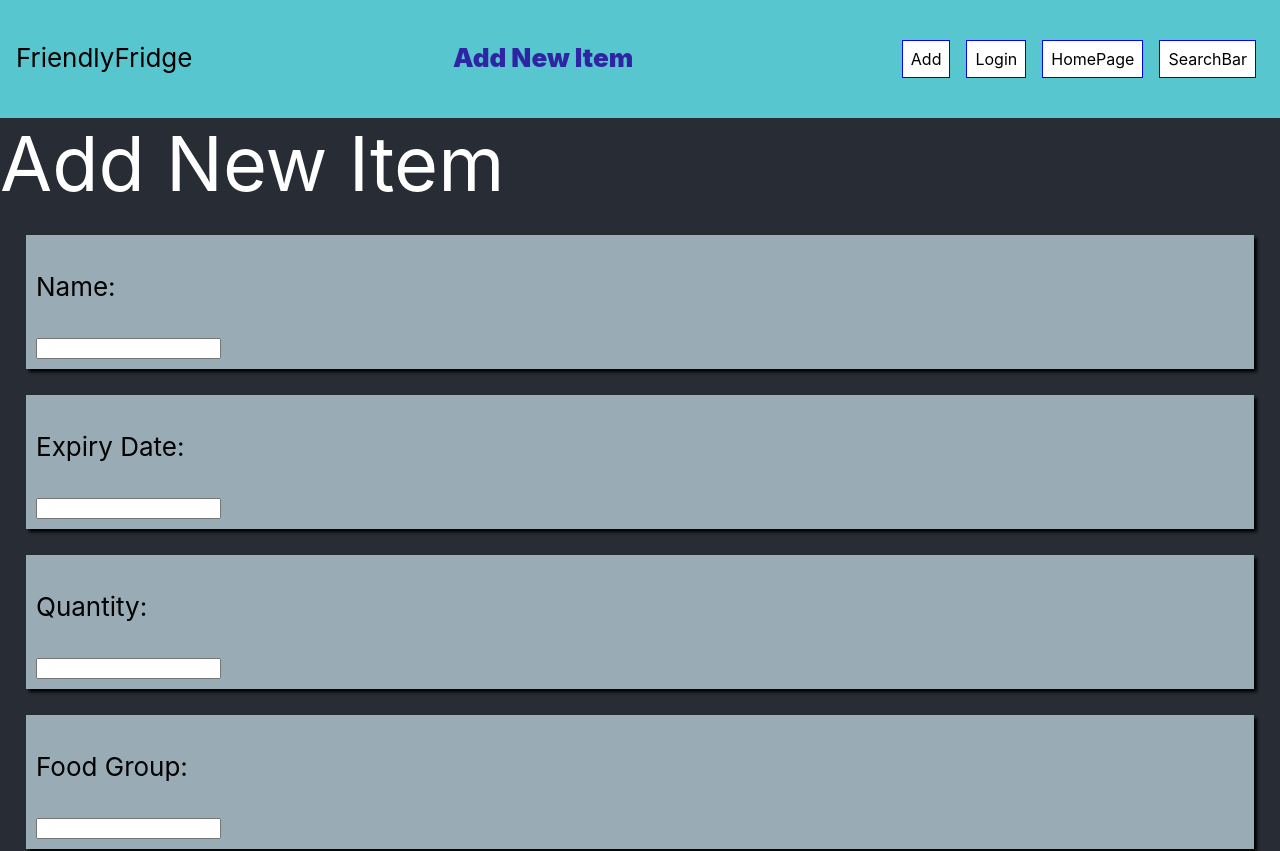
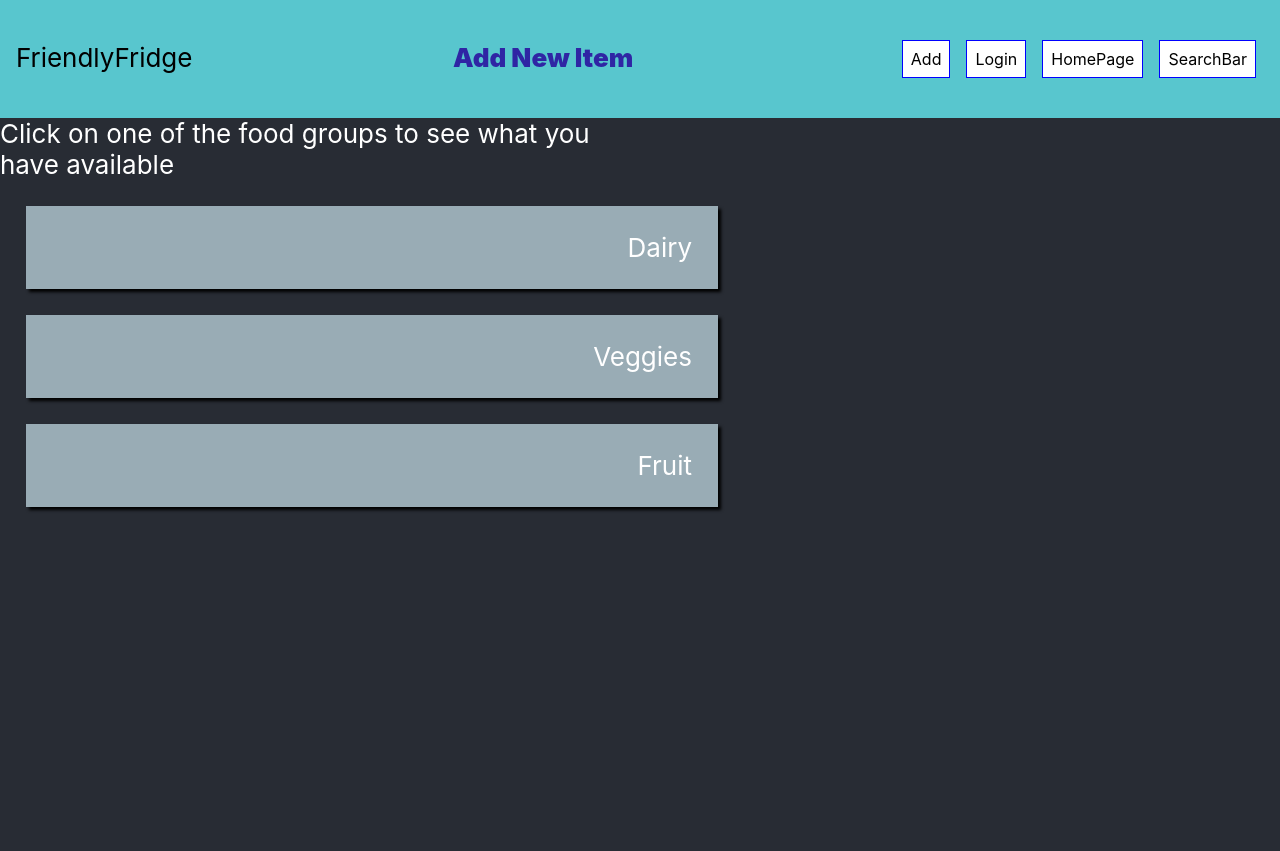
Before and after one commit to aunyamukherjee/friendly-fridge, a React (Create React App) app: page / in a window 1280 px wide. Shown: the top 851 px of the page. Built offline with nearby package versions, Linux system fonts and the light colour scheme.

Commit message:
Formatting HomePage

```diff
--- a/src/App.js
+++ b/src/App.js
@@ -18,9 +18,9 @@ const App = (props) => {
       <div>
         <Header className ="Header"/>
       <div className = "Body">
-        {/* <HomePageBody /> */}
+        <HomePageBody />
         {/* <FoodGroupListView /> */}
-        <AddNewItem />
+        {/* <AddNewItem /> */}
       </div>
 
         <Footer className = "Footer"/>
--- a/src/HomePageBody/HomePageBody.css
+++ b/src/HomePageBody/HomePageBody.css
@@ -5,28 +5,28 @@
     /* min-height: 100vh; */
     display: flex;
     flex-direction: row;
-    align-items: flex-start;
-    justify-content: center;
-    width: 500px;
+    /* align-items: flex-start; */
+    /* justify-content: center; */
+    /* width: 500px; */
     flex-wrap: wrap;
     /* flex-basis: 100%; */
     /* font-size: calc(10px + 2vmin); */
 
-  };
+  }
 
   .staticText {
     display: flex;
-    flex-direction: column;
-    align-items: left;
-    justify-content: left;
+    flex-direction: row;
+    align-items: center;
+    /* justify-content: left; */
     width: 50%;
-  };
+  }
 
   .Food-Group {
     display: flex;
     align-items: right;
     justify-content: right;
-    flex-direction: column;
+    flex-direction: row;
     color: white;
     padding: 1em;
     margin: 1em;
@@ -35,6 +35,6 @@
     flex-wrap: wrap;
     width: 50%;
     flex: 1;
-  };
+  }
 
 /* i am not sure why this wont format into cards when the other FGLV did */
--- a/src/HomePageBody/index.js
+++ b/src/HomePageBody/index.js
@@ -9,31 +9,31 @@ const HomePageBody = (props) => {
             Click on one of the food groups to see what you have available
           </div>
           <div className="Food-Group">
-            <a
+            {/* <a
               href="https://www.delish.com/cooking/recipe-ideas/a26977162/chocolate-ice-cream-recipe/"
               target="_blank"
               rel="noopener noreferrer"
-            >
+            > */}
               Dairy
-            </a>
+            {/* </a> */}
           </div>
           <div className="Food-Group">
-            <a
+            {/* <a
               href="https://therecipecritic.com/vegetable-stir-fry/"
               target="_blank"
               rel="noopener noreferrer"
-            >
+            > */}
               Veggies
-            </a>
+            {/* </a> */}
           </div>
           <div className="Food-Group">
-            <a
+            {/* <a
               href="https://www.google.com/imgres?imgurl=https%3A%2F%2Fhips.hearstapps.com%2Fhmg-prod.s3.amazonaws.com%2Fimages%2Fassortment-of-colorful-ripe-tropical-fruits-top-royalty-free-image-995518546-1564092355.jpg&imgrefurl=https%3A%2F%2Fwww.goodhousekeeping.com%2Fhealth%2Fdiet-nutrition%2Fg28511617%2Fhealthiest-fruits%2F&tbnid=Tx4xm7Li7U8gKM&vet=12ahUKEwjludeFn4TqAhW6A50JHf9_BqgQMygAegUIARDVAQ..i&docid=M75OSqqe88sloM&w=2119&h=1414&q=fruits&ved=2ahUKEwjludeFn4TqAhW6A50JHf9_BqgQMygAegUIARDVAQ"
               target="_blank"
               rel="noopener noreferrer"
-            >
+            > */}
               Fruit
-            </a>
+            {/* </a> */}
           </div>
       </div>
     )
```
